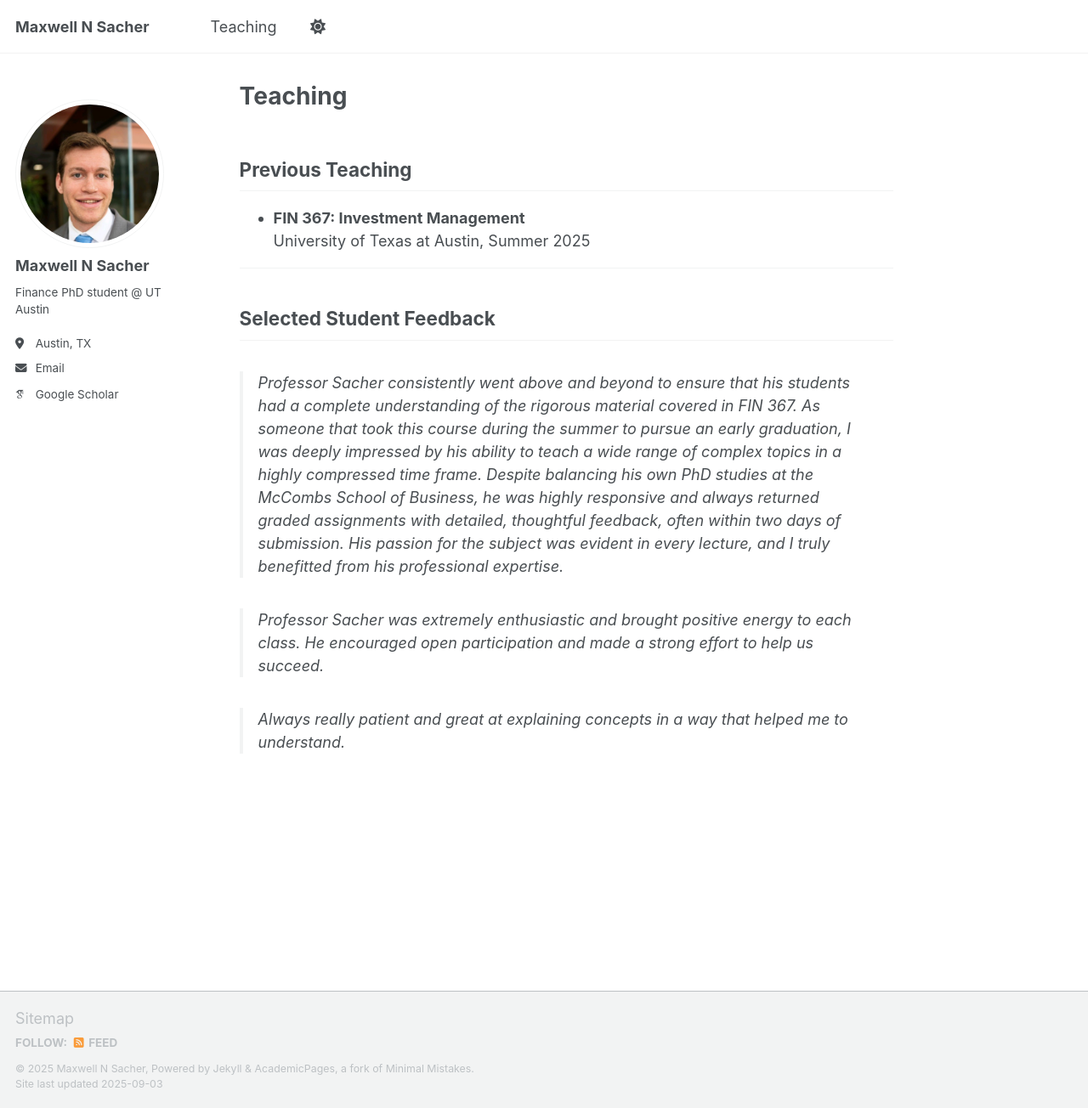
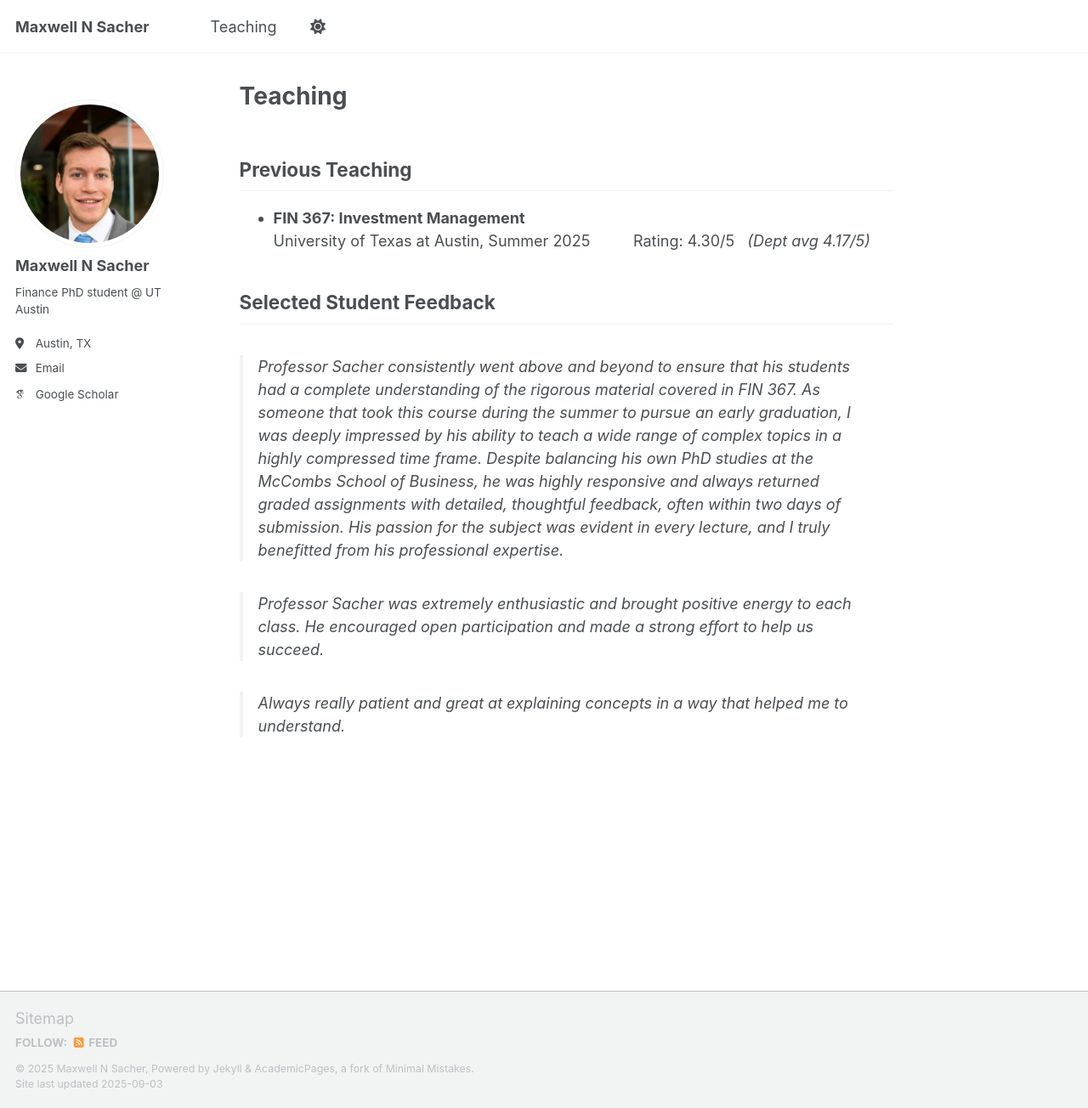
Before and after one commit to maxsacher/maxsacher.github.io, a Jekyll site: the page built from _pages/teaching.md, in a window 1280 px wide and 1304 px high. Shown: the whole window at 85% size. Built offline with Jekyll 4.4.1, drawn with Linux system fonts in a browser that asks for light colours; some web fonts are replaced; a script that is not in the unit is left out.

Commit message:
Update teaching page with course rating details

```diff
--- a/_pages/teaching.md
+++ b/_pages/teaching.md
@@ -8,9 +8,10 @@ author_profile: true
 ## Previous Teaching
 
 - **FIN 367: Investment Management**
-  University of Texas at Austin, Summer 2025
+  University of Texas at Austin, Summer 2025  &nbsp;&nbsp;&nbsp;&nbsp;&nbsp;&nbsp;&nbsp;&nbsp; Rating: 4.30/5 &nbsp; *(Dept avg 4.17/5)*
 
----
+
+
 
 ## Selected Student Feedback
 
```
